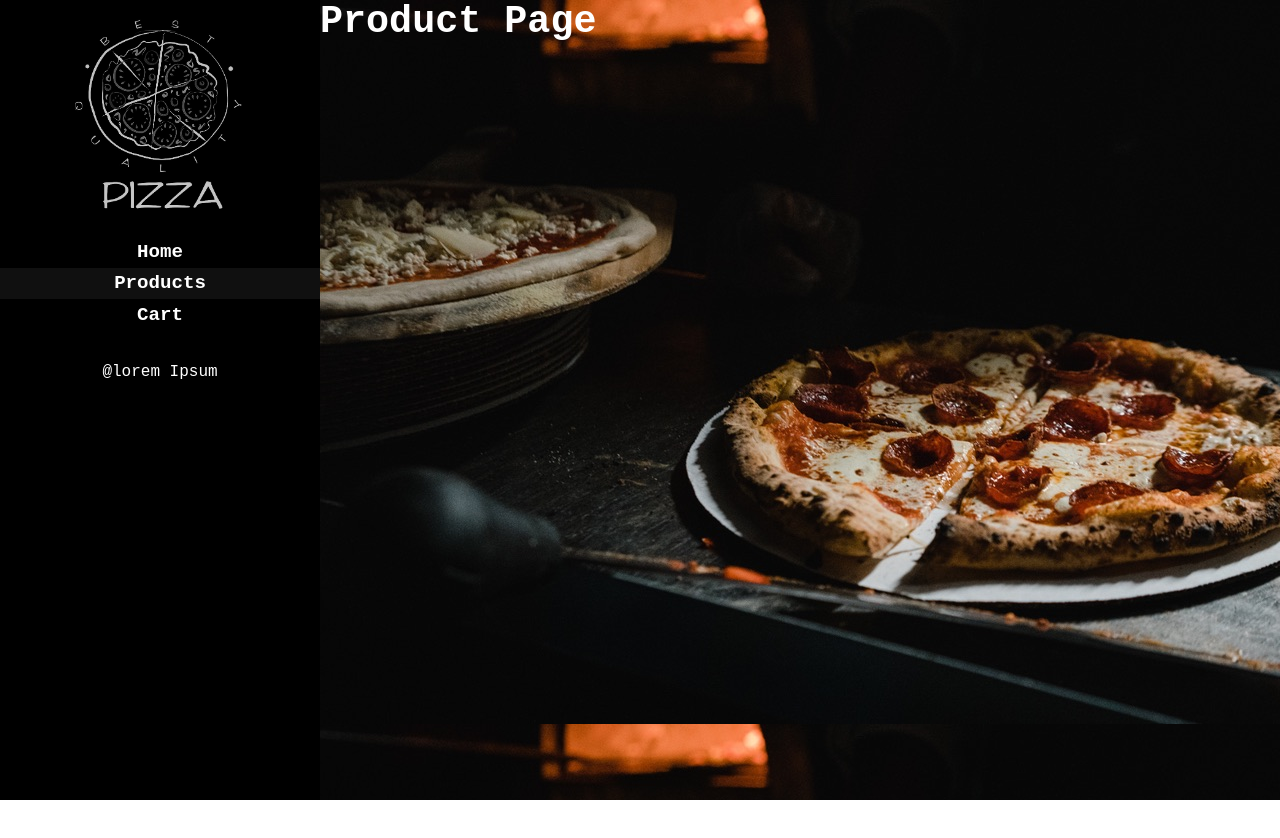
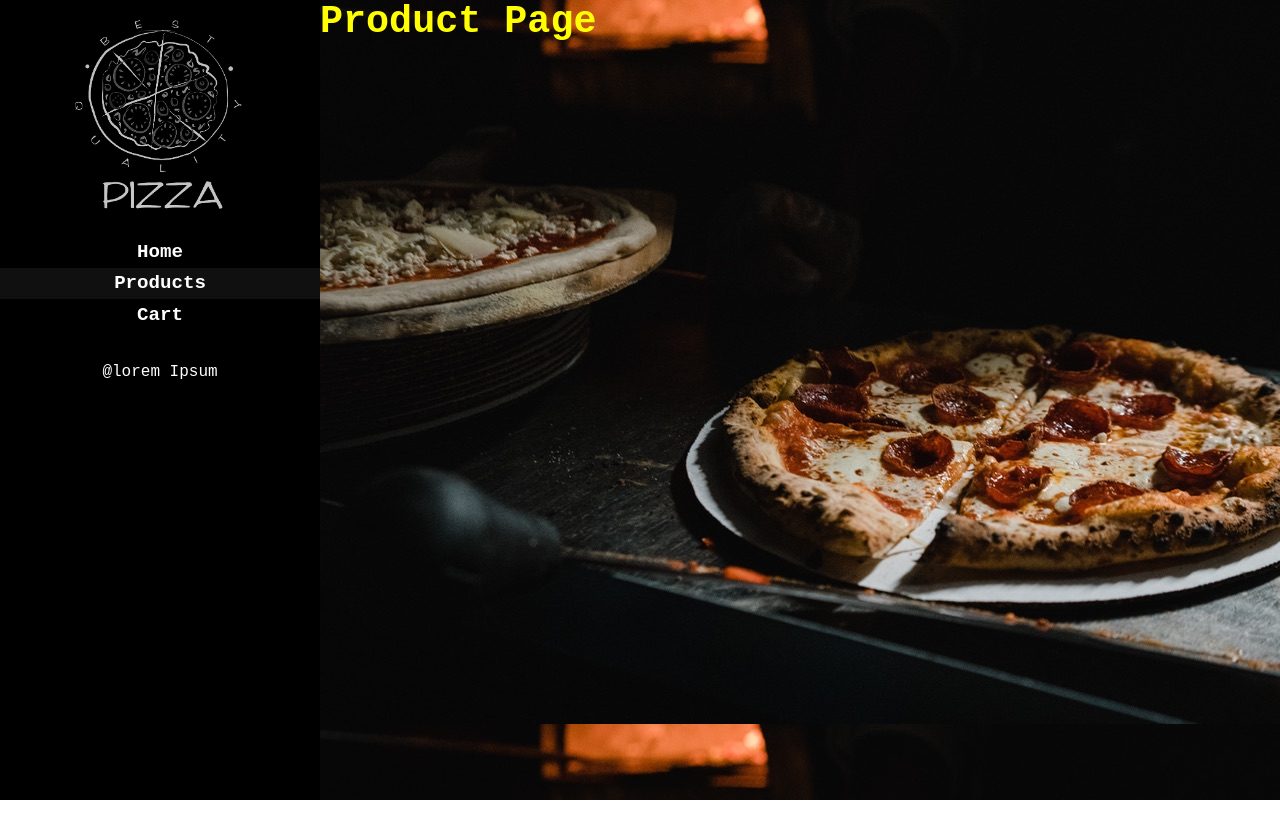
Before and after one commit to PeterJakobs1/pizza, a React (Create React App) app: page /ProductPage in a window 1280 px wide. Shown: the top 838 px of the page. Built offline with nearby package versions, Linux system fonts and the light colour scheme.

Commit message:
ProductPage

```diff
--- a/src/App.scss
+++ b/src/App.scss
@@ -1,6 +1,7 @@
 @import './styles/layout';
 @import './styles/navbar';
 @import './styles/landingTypo';
+@import './styles/productPage';
 
 *{
     padding:0;
--- /dev/null
+++ b/src/styles/_productPage.scss
@@ -0,0 +1,5 @@
+.ProductPage {
+    h1 {
+        color: yellow;
+    }
+}
```
